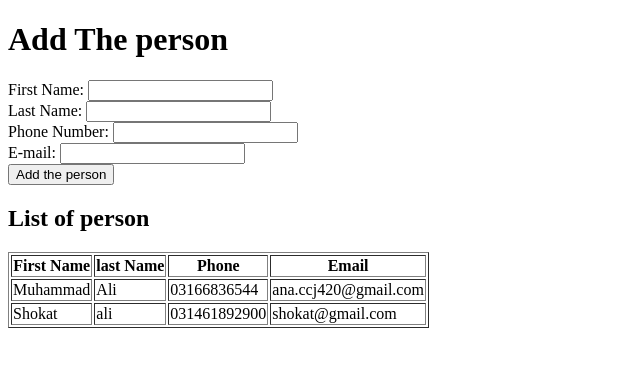
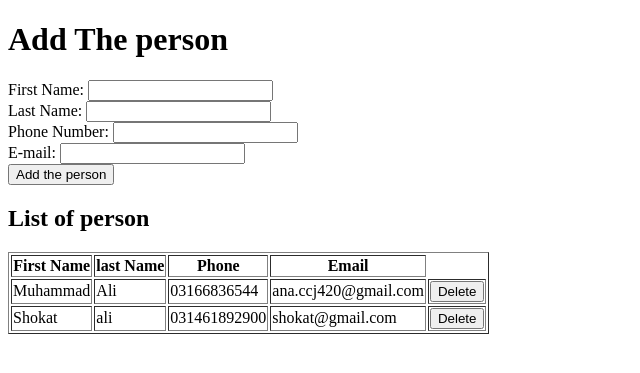
Before and after one commit to Anasucp/Python_flask_data_saving_in_json, a Flask app: page / in a window 1280 px wide. Shown: the top 373 px of the page, without its empty margins (0-640 px from the left). Run offline with Flask 3, Linux system fonts and the light colour scheme.

Commit message:
Update index.html

```diff
--- a/Python_with_flask/data_saving_app/templates/index.html
+++ b/Python_with_flask/data_saving_app/templates/index.html
@@ -53,6 +53,11 @@
                 <td>{{ person.last_name }}</td>
                 <td>{{ person.phone }}</td>
                 <td>{{ person.email }}</td>
+		<td>
+                    <form action="{{ url_for('delete_person', person_index=loop.index0) }}" method="post">
+                        <button type="submit">Delete</button>
+                    </form>
+                </td>
             </tr>
             {% endfor %}
 		</tbody>
```
